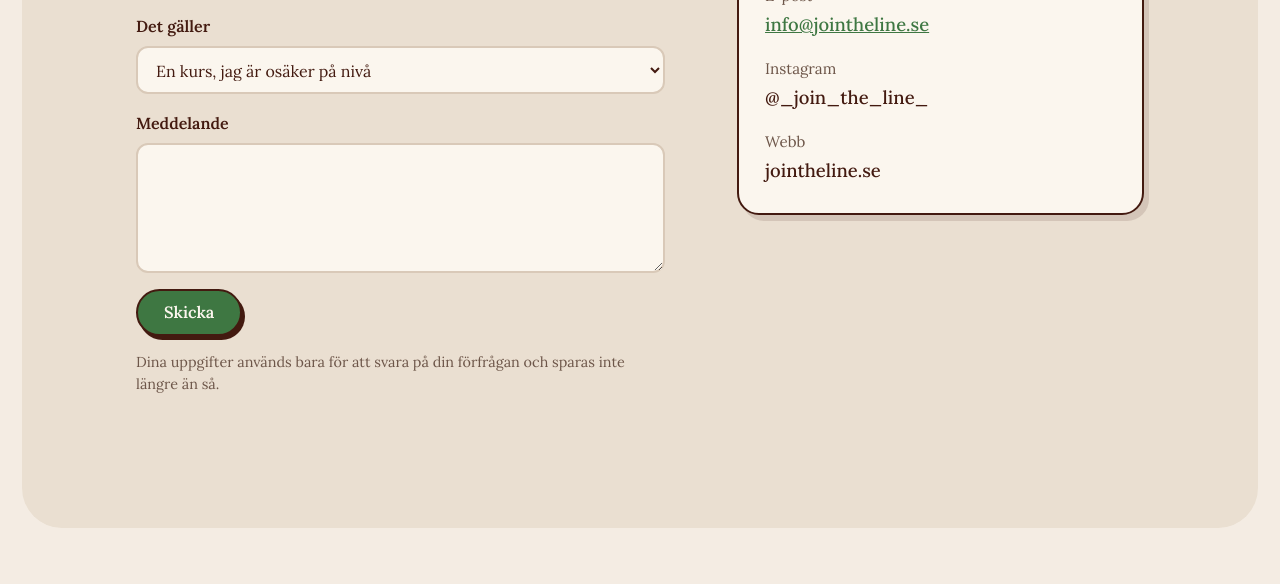
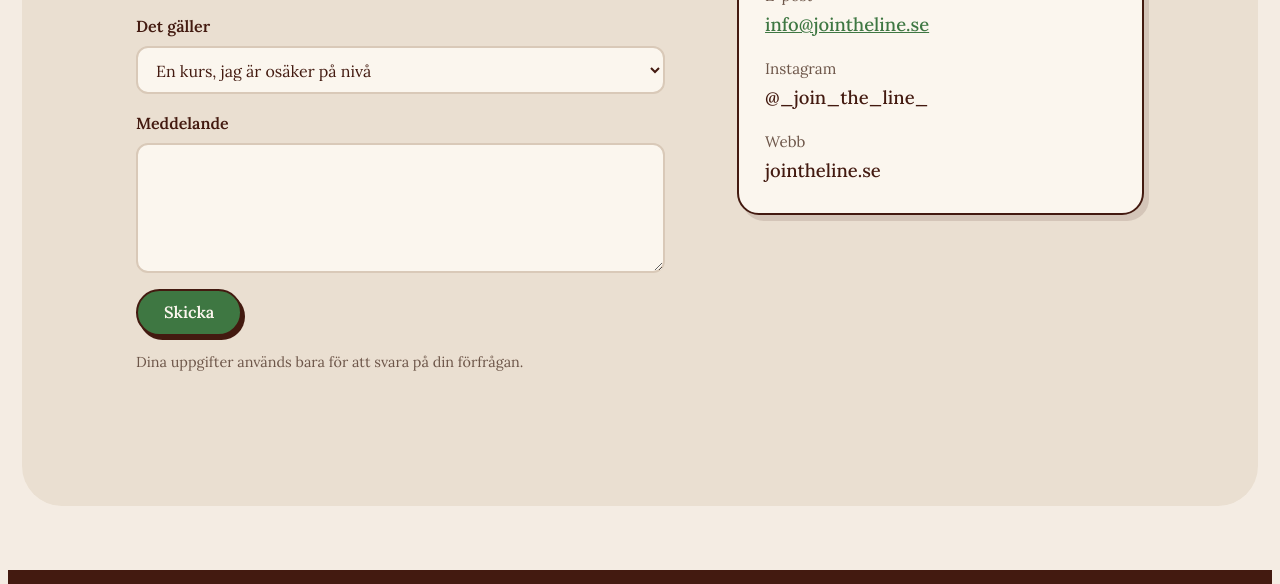
Before and after one commit to MikkiTrash/jointheline-site, a plain HTML site: page index.html in a window 1280 px wide. Shown: the part 6016-6600 px from the top of the page. Drawn offline with Linux system fonts and the light colour scheme; no server answers.

Commit message:
Rätta integritetsraden under formuläret
Co-Authored-By: Claude Sonnet 5.5 <noreply@anthropic.com>
Claude-Session: https://claude.ai/code/session_01VimroLVmMCcRmQWrmgiJzy

```diff
--- a/index.html
+++ b/index.html
@@ -424,7 +424,7 @@
           <label for="meddelande">Meddelande <textarea id="meddelande" name="meddelande" required></textarea></label>
           <input type="text" name="_gotcha" tabindex="-1" autocomplete="off" aria-hidden="true" style="position:absolute;left:-9999px;width:1px;height:1px;opacity:0;">
           <div><button class="btn" type="submit">Skicka</button></div>
-          <p class="small-print">Dina uppgifter används bara för att svara på din förfrågan och sparas inte längre än så.</p>
+          <p class="small-print">Dina uppgifter används bara för att svara på din förfrågan.</p>
           <p class="status" id="status" role="status" aria-live="polite"></p>
         </form>
       </div>
```
